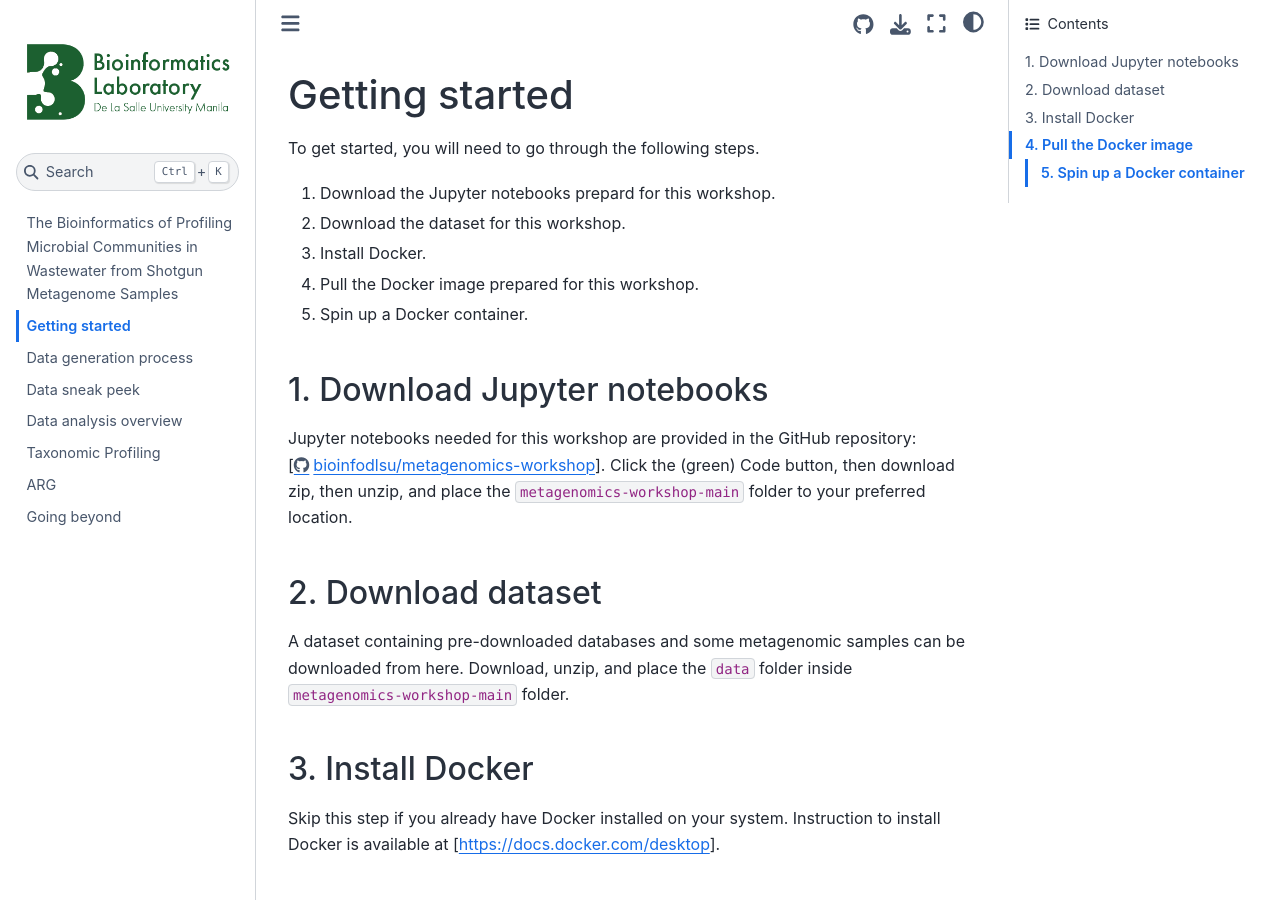
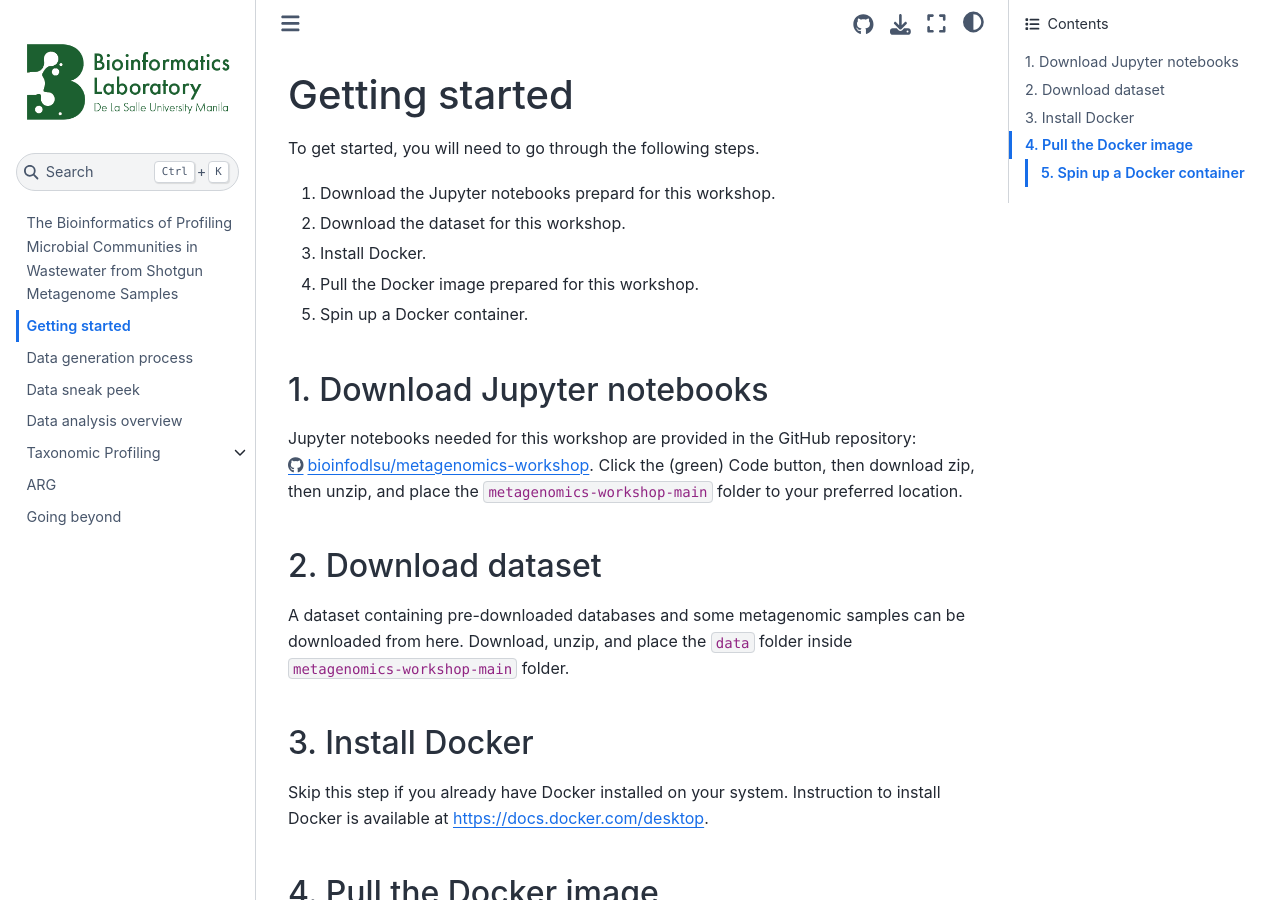
Before and after one commit to bioinfodlsu/metagenomics-workshop, a Jupyter Book: the page built from getting-started.md, in a window 1280 px wide and 900 px high. Built offline with Jupyter Book 1.0.4 settings and Sphinx 7.4.7 and the Sphinx Book theme 1.1.4, drawn with Linux system fonts in a browser that asks for light colours.

Commit message:
Restructure TOC

```diff
--- a/_toc.yml
+++ b/_toc.yml
@@ -9,5 +9,8 @@
 - file: data-sneak-peek.ipynb
 - file: data-analysis-overview
 - file: taxonomic-profiling
+  sections:
+  - file: metaphlan.ipynb
+  - file: kraken2.ipynb
 - file: antibiotic-resistance
 - file: going-beyond
--- a/getting-started.md
+++ b/getting-started.md
@@ -10,7 +10,7 @@
 
 
 ## 1. Download Jupyter notebooks
-Jupyter notebooks needed for this workshop are provided in the GitHub repository: [https://github.com/bioinfodlsu/metagenomics-workshop]. Click the (green) Code button, then download zip, then unzip, and place the `metagenomics-workshop-main` folder to your preferred location.
+Jupyter notebooks needed for this workshop are provided in the GitHub repository: https://github.com/bioinfodlsu/metagenomics-workshop. Click the (green) Code button, then download zip, then unzip, and place the `metagenomics-workshop-main` folder to your preferred location.
 
 ## 2. Download dataset
 A dataset containing pre-downloaded databases and some metagenomic samples can be downloaded from here.
@@ -18,7 +18,7 @@
 
 ## 3. Install Docker
 Skip this step if you already have Docker installed on your system.
-Instruction to install Docker is available at [https://docs.docker.com/desktop].
+Instruction to install Docker is available at https://docs.docker.com/desktop.
 
 <!---
 ### Platform-Specific Requirements
```
Also changed, not shown: README.md (+1 -1 lines), going-beyond.md (+1 -0 lines), kraken2.ipynb, metaphlan.ipynb.
